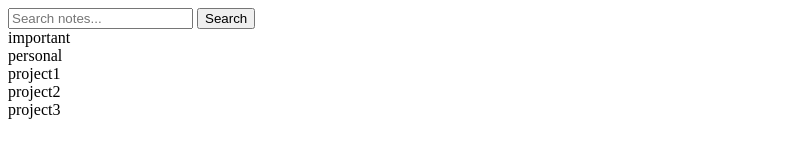
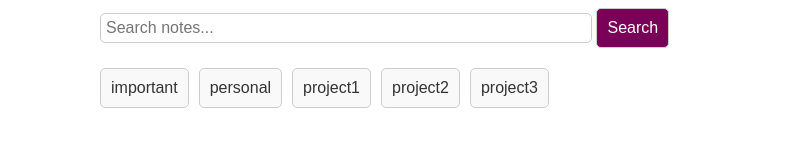
Before and after one commit to cse110-sp24-group2/cse110-sp24-group2, an Electron app: page source/calendar/searchPage/searchPage.html in a window 800 px wide. Drawn offline with Linux system fonts and the light colour scheme.

Commit message:
fully functioning searchPage

```diff
--- a/source/calendar/searchPage/searchPage-styles.css
+++ b/source/calendar/searchPage/searchPage-styles.css
@@ -1,33 +1,86 @@
+* {
+    font-family: Rubik, sans-serif;
+}
+
+body {
+    background: no-repeat center center fixed;
+    background-size: cover;
+    color: #333;
+}
+
 .search-container {
-    display: flex;
-    justify-content: center;
-    margin-top: 50px;
+    position: relative;
+    align-items: center;
+    gap: 10px;
+    margin: 0 auto;
+    width: 80%;
+    max-width: 600px;
 }
 
 #search-bar {
-    width: 50%;
-    padding: 10px;
-    font-size: 18px;
+    padding: 5px;
+    font-size: 16px;
+    border: 1px solid #ccc;
+    border-radius: 5px;
+    width: calc(100% - 120px);
+    display: inline-block;
 }
 
 #search-button {
     padding: 10px;
-    font-size: 18px;
+    font-size: 16px;
+    border: 1px solid #ccc;
+    border-radius: 5px;
+    background-color: var(--month-color);
+    color: white;
+    cursor: pointer;
+    display: inline-block;
 }
 
-.labels-container {
+#search-button:hover {
+    background-color: red;
+    box-shadow: 0 3px 6px rgba(0, 0, 0, 0.3);
+}
+
+#labels-container {
+    display: flex;
+    flex-wrap: wrap;
+    gap: 10px;
     margin-top: 20px;
-    display: flex;
-    flex-direction: column;
-    align-items: center;
 }
 
 .label {
-    margin: 5px;
     padding: 10px;
-    background-color: #f0f0f0;
+    background-color: #f9f9f9;
     border: 1px solid #ccc;
     border-radius: 5px;
-    width: 50%;
-    text-align: center;
+    cursor: pointer;
 }
+
+.label:hover {
+    background-color: #f0f0f0;
+}
+
+#suggestions {
+    position: absolute;
+    display: none;
+    background-color: #fff;
+    border: 1px solid #ccc;
+    box-shadow: 0 2px 4px rgba(0, 0, 0, 0.1);
+    width: calc(100% - 20px);
+    max-width: 600px;
+}
+
+.suggestion {
+    padding: 10px;
+    background-color: #f9f9f9;
+    cursor: pointer;
+}
+
+.suggestion:hover {
+    background-color: #f0f0f0;
+}
+
+#results {
+    margin-top: 20px;
+}
--- a/source/calendar/searchPage/seachPage.html
+++ b/source/calendar/searchPage/searchPage.html
@@ -4,14 +4,16 @@
     <meta charset="UTF-8">
     <meta name="viewport" content="width=device-width, initial-scale=1.0">
     <title>Search Page</title>
-    <link rel="stylesheet" href="searchPageStyles.css">
+    <link rel="stylesheet" href="/source/calendar/searchPage/searchPage-styles.css">
 </head>
 <body>
     <div class="search-container">
         <input type="text" id="search-bar" placeholder="Search notes...">
         <button id="search-button">Search</button>
+        <div class="labels-container" id="labels-container"></div>
     </div>
-    <div class="labels-container" id="labels-container"></div>
+    <div id="results"></div>
     <script src="searchPage.js"></script>
+    <script src="search-bar.js"></script>
 </body>
 </html>
--- a/source/calendar/searchPage/searchPage.js
+++ b/source/calendar/searchPage/searchPage.js
@@ -2,26 +2,53 @@ document.addEventListener('DOMContentLoaded', () => {
     const searchInput = document.getElementById('search-bar');
     const labelsContainer = document.getElementById('labels-container');
 
-    const labels = ['important', 'personal', 'project1', 'project2', 'project3'];
+    const constSuggestions = ['important', 'personal', 'project1', 'project2', 'project3'];
 
-    const displayLabels = (labelsToDisplay) => {
+    const displayLabels = (labels) => {
         labelsContainer.innerHTML = '';
-        labelsToDisplay.forEach(label => {
+        labels.forEach(label => {
             const labelElement = document.createElement('div');
             labelElement.textContent = label;
             labelElement.classList.add('label');
+
+            labelElement.addEventListener('click', function () {
+                searchInput.value = label;
+                filterLabels(label);
+            });
+
             labelsContainer.appendChild(labelElement);
         });
     };
 
-    searchInput.addEventListener('input', function () {
-        const query = this.value.toLowerCase();
-        const filteredLabels = labels.filter(label =>
-            label.toLowerCase().includes(query)
+    const filterLabels = (query) => {
+        const filteredLabels = constSuggestions.filter(suggestion =>
+            suggestion.toLowerCase().includes(query.toLowerCase())
         );
         displayLabels(filteredLabels);
+    };
+
+    searchInput.addEventListener('input', function () {
+        const query = this.value;
+        filterLabels(query);
     });
 
-    // Display all labels initially
-    displayLabels(labels);
+    const updateButtonColor = () => {
+        const monthClasses = [
+            "january", "february", "march", "april", "may", "june",
+            "july", "august", "september", "october", "november", "december"
+        ];
+
+        const monthColors = {
+            january: "#c14300", february: "#f29cac", march: "#28a745", april: "#e83e8c",
+            may: "#790258", june: "#154a27", july: "#17a2b8", august: "#d1890c",
+            september: "#dc3545", october: "#d45810", november: "#343a40", december: "#53697d"
+        };
+
+        const currentMonthClass = monthClasses[new Date().getMonth()];
+        const searchButton = document.getElementById('search-button');
+        searchButton.style.backgroundColor = monthColors[currentMonthClass];
+    };
+
+    updateButtonColor();
+    displayLabels(constSuggestions);
 });
```
